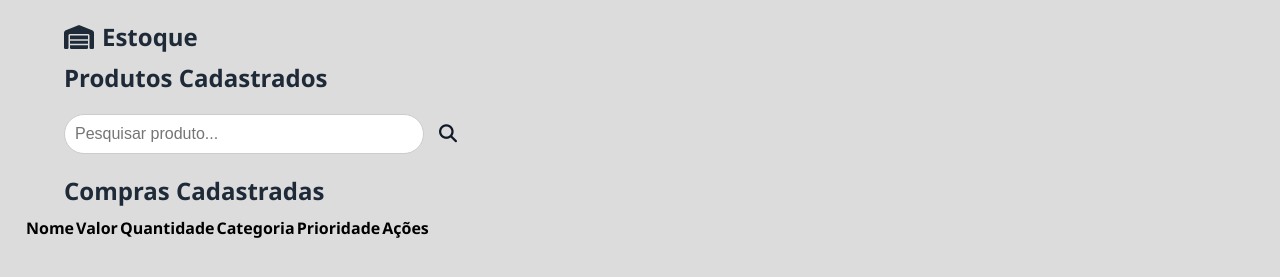
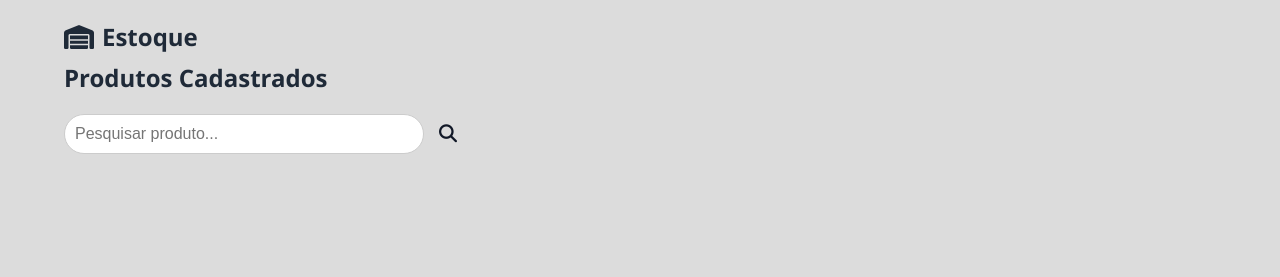
Before and after one commit to GabryelVelli/AgilityV1, a website: page public/view/A_Compras.html in a window 1280 px wide. Shown: the part 159-436 px from the top of the page. Drawn offline with Linux system fonts and the light colour scheme; no server answers; a script that the page names is missing.

```diff
--- a/public/view/A_Compras.html
+++ b/public/view/A_Compras.html
@@ -79,21 +79,7 @@
             <input type="text" id="pesquisa" placeholder="Pesquisar produto..." oninput="filtrarProdutos()">
             <i class="fa-solid fa-magnifying-glass"></i>
         </div>
-        <h2>Compras Cadastradas</h2>
-        <table id="tabela-compras">
-          <thead>
-            <tr>
-              <th>Nome</th>
-              <th>Valor</th>
-              <th>Quantidade</th>
-              <th>Categoria</th>
-              <th>Prioridade</th>
-              <th>Ações</th>
-            </tr>
-          </thead>
-          <tbody></tbody>
-        </table>
-    </main>
+        <div id="comprasContainer"></div>
 
     <!-- Modal -->
     <div id="modalExclusao" class="modal">
```
